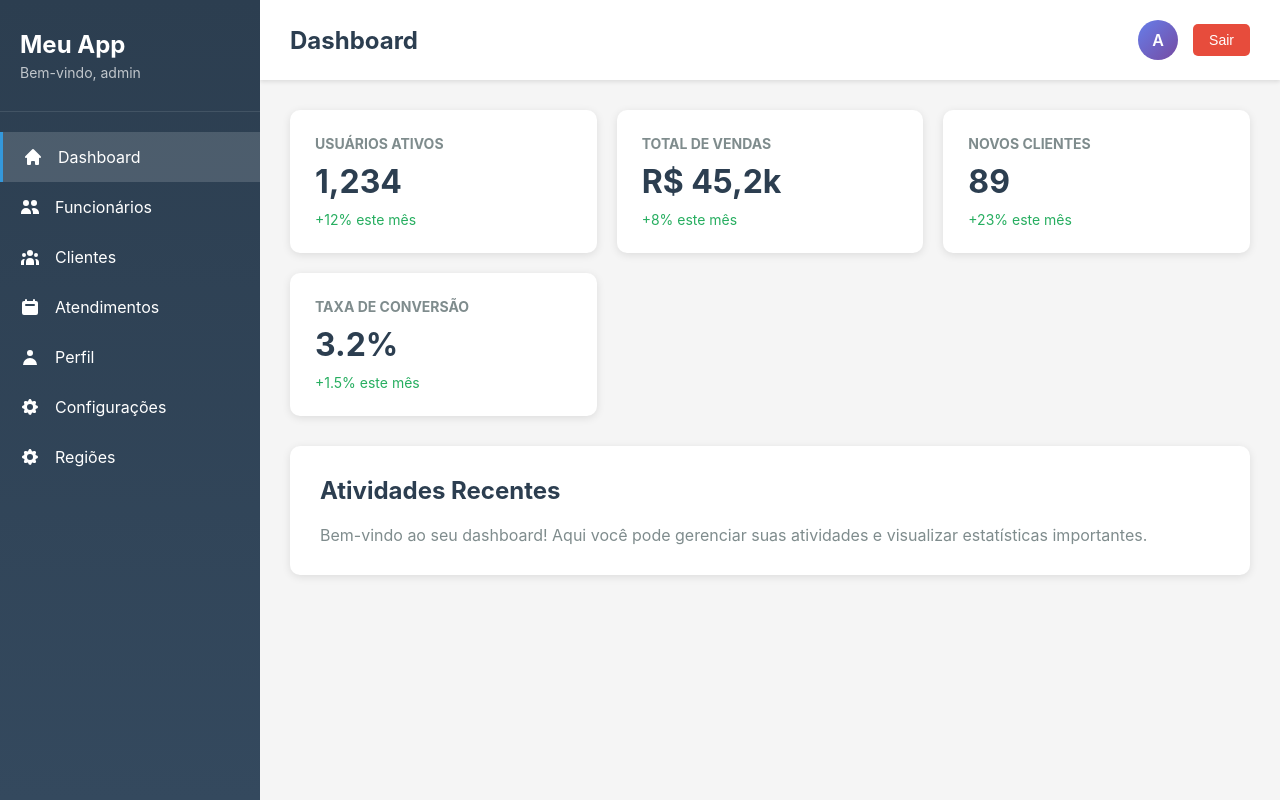
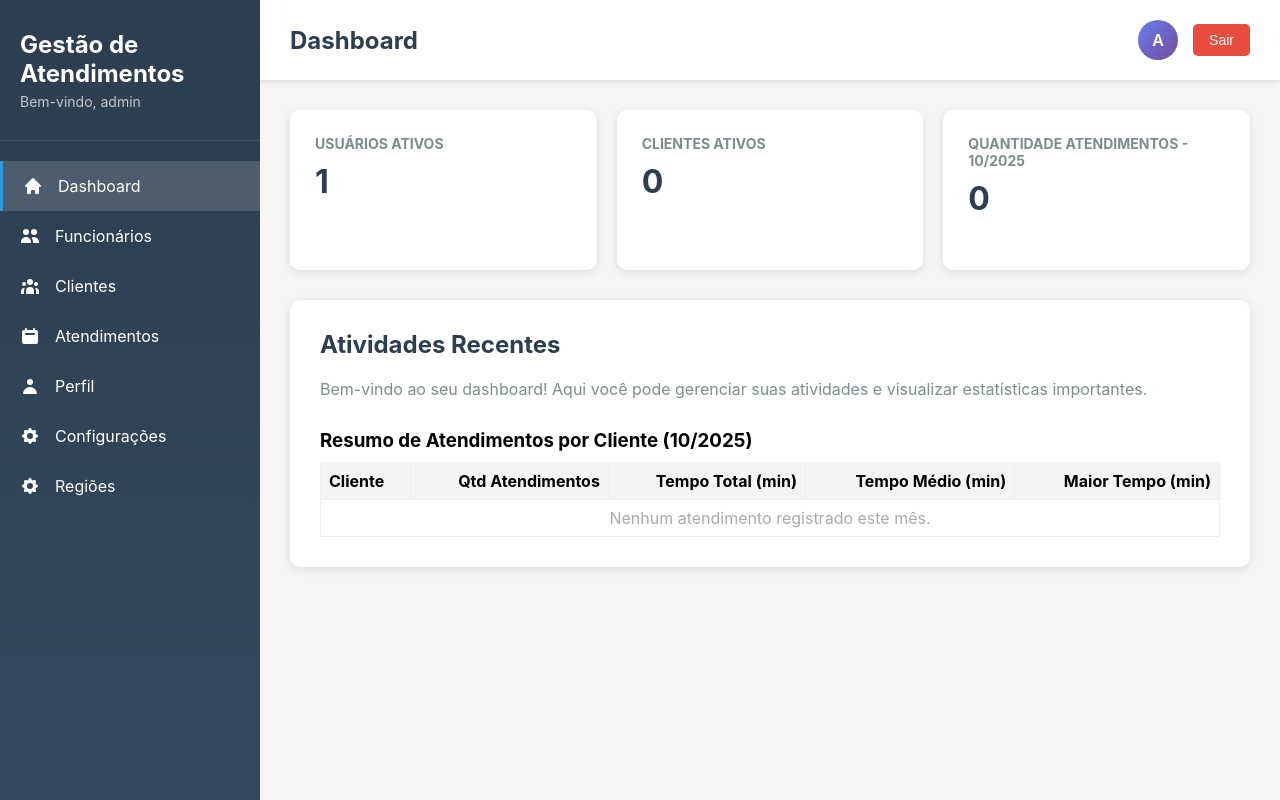
Before and after one commit to carlosducruz/gestaocontrato, a Flask app: page /home in a window 1280 px wide. Run offline with Flask 3, Linux system fonts and the light colour scheme; a user stored in the database is signed in.

Commit message:
upd dashboard

```diff
--- a/app.py
+++ b/app.py
@@ -365,7 +365,53 @@ def register():
 @app.route('/home')
 @login_required
 def home():
-    return render_template('home.html', user=current_user)
+    from datetime import datetime
+    now = datetime.now()
+    # Resumo de atendimentos por cliente no mês corrente
+    atendimentos = Atendimento.query.filter(
+        db.extract('month', Atendimento.data_atendimento) == now.month,
+        db.extract('year', Atendimento.data_atendimento) == now.year
+    ).all()
+    resumo_clientes = []
+    from collections import defaultdict
+    clientes_stats = defaultdict(lambda: {'nome': '', 'qtd': 0, 'total_tempo': 0, 'tempos': []})
+    for a in atendimentos:
+        cliente_nome = a.endereco.cliente.nome if a.endereco and a.endereco.cliente else 'N/A'
+        tempo = a.calcular_tempo_atendimento() if hasattr(a, 'calcular_tempo_atendimento') else 0
+        cid = a.endereco.cliente_id if a.endereco and a.endereco.cliente else None
+        if cid is not None:
+            clientes_stats[cid]['nome'] = cliente_nome
+            clientes_stats[cid]['qtd'] += 1
+            clientes_stats[cid]['total_tempo'] += tempo
+            clientes_stats[cid]['tempos'].append(tempo)
+    for cid, stats in clientes_stats.items():
+        media_tempo = round(stats['total_tempo'] / stats['qtd'], 1) if stats['qtd'] else 0
+        maior_tempo = max(stats['tempos']) if stats['tempos'] else 0
+        resumo_clientes.append({
+            'nome': stats['nome'],
+            'qtd': stats['qtd'],
+            'total_tempo': stats['total_tempo'],
+            'media_tempo': media_tempo,
+            'maior_tempo': maior_tempo
+        })
+    # Contar usuários ativos
+    usuarios_ativos = User.query.count()
+    clientes_ativos = Cliente.query.filter_by(ativo=True).count()
+    from datetime import datetime
+    now = datetime.now()
+    atendimentos_mes = Atendimento.query.filter(
+        db.extract('month', Atendimento.data_atendimento) == now.month,
+        db.extract('year', Atendimento.data_atendimento) == now.year
+    ).count()
+    return render_template(
+        'home.html',
+        user=current_user,
+        usuarios_ativos=usuarios_ativos,
+        clientes_ativos=clientes_ativos,
+        atendimentos_mes=atendimentos_mes,
+        now=now,
+        resumo_clientes=resumo_clientes
+    )
 
 @app.route('/profile')
 @login_required
--- a/templates/home.html
+++ b/templates/home.html
@@ -55,31 +55,51 @@
 <div class="stats-grid">
     <div class="stat-card">
         <h3>Usuários Ativos</h3>
-        <div class="value">1,234</div>
-        <div class="trend">+12% este mês</div>
+        <div class="value">{{ usuarios_ativos }}</div>
+        <div class="trend">&nbsp;</div>
     </div>
-
     <div class="stat-card">
-        <h3>Total de Vendas</h3>
-        <div class="value">R$ 45,2k</div>
-        <div class="trend">+8% este mês</div>
+        <h3>Clientes Ativos</h3>
+        <div class="value">{{ clientes_ativos }}</div>
+        <div class="trend">&nbsp;</div>
     </div>
-
     <div class="stat-card">
-        <h3>Novos Clientes</h3>
-        <div class="value">89</div>
-        <div class="trend">+23% este mês</div>
-    </div>
-
-    <div class="stat-card">
-        <h3>Taxa de Conversão</h3>
-        <div class="value">3.2%</div>
-        <div class="trend">+1.5% este mês</div>
+    <h3>Quantidade Atendimentos - {{ now.strftime('%m/%Y') }}</h3>
+        <div class="value">{{ atendimentos_mes }}</div>
+        <div class="trend">&nbsp;</div>
     </div>
 </div>
 
 <div class="content-card">
     <h2>Atividades Recentes</h2>
     <p style="color: #7f8c8d;">Bem-vindo ao seu dashboard! Aqui você pode gerenciar suas atividades e visualizar estatísticas importantes.</p>
+
+    <div style="margin-top:30px;">
+        <h3>Resumo de Atendimentos por Cliente ({{ now.strftime('%m/%Y') }})</h3>
+        <table style="width:100%; border-collapse:collapse; margin-top:10px;">
+            <thead>
+                <tr style="background:#f4f4f4;">
+                    <th style="padding:8px; border:1px solid #eee; text-align:left;">Cliente</th>
+                    <th style="padding:8px; border:1px solid #eee; text-align:right;">Qtd Atendimentos</th>
+                    <th style="padding:8px; border:1px solid #eee; text-align:right;">Tempo Total (min)</th>
+                    <th style="padding:8px; border:1px solid #eee; text-align:right;">Tempo Médio (min)</th>
+                    <th style="padding:8px; border:1px solid #eee; text-align:right;">Maior Tempo (min)</th>
+                </tr>
+            </thead>
+            <tbody>
+                {% for cliente in resumo_clientes %}
+                <tr>
+                    <td style="padding:8px; border:1px solid #eee;">{{ cliente.nome }}</td>
+                    <td style="padding:8px; border:1px solid #eee; text-align:right;">{{ cliente.qtd }}</td>
+                    <td style="padding:8px; border:1px solid #eee; text-align:right;">{{ cliente.total_tempo }}</td>
+                    <td style="padding:8px; border:1px solid #eee; text-align:right;">{{ cliente.media_tempo }}</td>
+                    <td style="padding:8px; border:1px solid #eee; text-align:right;">{{ cliente.maior_tempo }}</td>
+                </tr>
+                {% else %}
+                <tr><td colspan="5" style="padding:8px; border:1px solid #eee; text-align:center; color:#aaa;">Nenhum atendimento registrado este mês.</td></tr>
+                {% endfor %}
+            </tbody>
+        </table>
+    </div>
 </div>
 {% endblock %}
--- a/templates/sidebar.html
+++ b/templates/sidebar.html
@@ -1,6 +1,6 @@
 <aside class="sidebar">
     <div class="sidebar-header">
-        <h2>Meu App</h2>
+        <h2>Gestão de Atendimentos</h2>
         <p>Bem-vindo, {{ user.username }}</p>
     </div>
 
```
